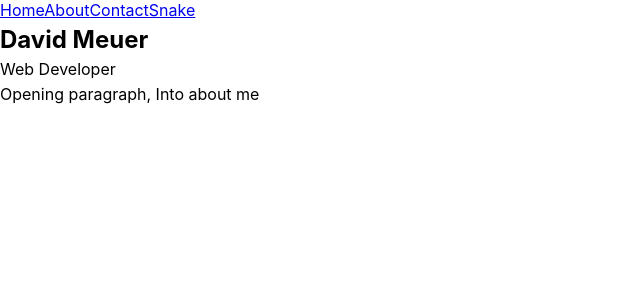
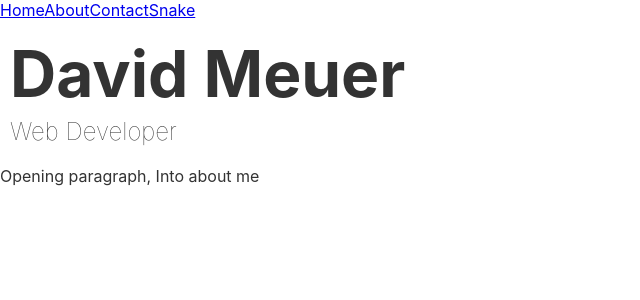
Before and after one commit to Davey-M/about-me, a React (Create React App) app: page / in a window 1280 px wide. Shown: the top 300 px of the page, without its empty margins (0-640 px from the left). Built offline with nearby package versions, Linux system fonts and the light colour scheme.

Commit message:
css font styles

```diff
--- a/src/Components/App/App.jsx
+++ b/src/Components/App/App.jsx
@@ -21,6 +21,7 @@ function App() {
             <Route path='/' element={<Home />} />
             <Route path='/about' element={<h1>About Page</h1>} />
             <Route path='/contact' element={<h1>Contact Page</h1>} />
+            {/* snake is a snake game to play */}
             <Route path='/snake' element={<h1>Snake Page</h1>} />
           </Routes>
         </section>
--- a/src/Components/Home/Home.jsx
+++ b/src/Components/Home/Home.jsx
@@ -1,9 +1,9 @@
 function Home() {
   return (
     <>
-      <div>
-        <h1>David Meuer</h1>
-        <p>Web Developer</p>
+      <div className='card'>
+        <h1 className='large'>David Meuer</h1>
+        <h1 className='light'>Web Developer</h1>
       </div>
       <div>
         <p>Opening paragraph, Into about me</p>
--- a/src/index.css
+++ b/src/index.css
@@ -1,22 +1,41 @@
 body {
-  margin: 0;
+  margin: var(--no);
   font-family: -apple-system, BlinkMacSystemFont, 'Segoe UI', 'Roboto', 'Oxygen',
     'Ubuntu', 'Cantarell', 'Fira Sans', 'Droid Sans', 'Helvetica Neue',
     sans-serif;
-  -webkit-font-smoothing: antialiased;
-  -moz-osx-font-smoothing: grayscale;
+    color: var(--black);
 }
 
 :root {
   --black: #333;
+  --transparent-black: #00000034;
   --white: #fff;
 
-  --no-gap: 0px;
-  --small-gap: 5px;
-  --mid-gap: 10px;
-  --large-gap: 20px;
+  --no: 0px;
+  --small: 5px;
+  --mid: 10px;
+  --large: 20px;
+
+  --shadow: 0px 5px 5px var(--transparent-black);
 }
 
 h1, h2, h3, h4, h5, h6, p {
-  margin: var(--small-gap) var(--no-gap);
+  margin: var(--small) var(--no);
 }
+
+h1.large {
+  font-size: 4em;
+}
+
+.light {
+  font-weight: lighter;
+}
+
+.card {
+  padding: var(--mid);
+  border-radius: var(--small);
+}
+
+.card.shadow {
+  box-shadow: var(--shadow);
+}
```
